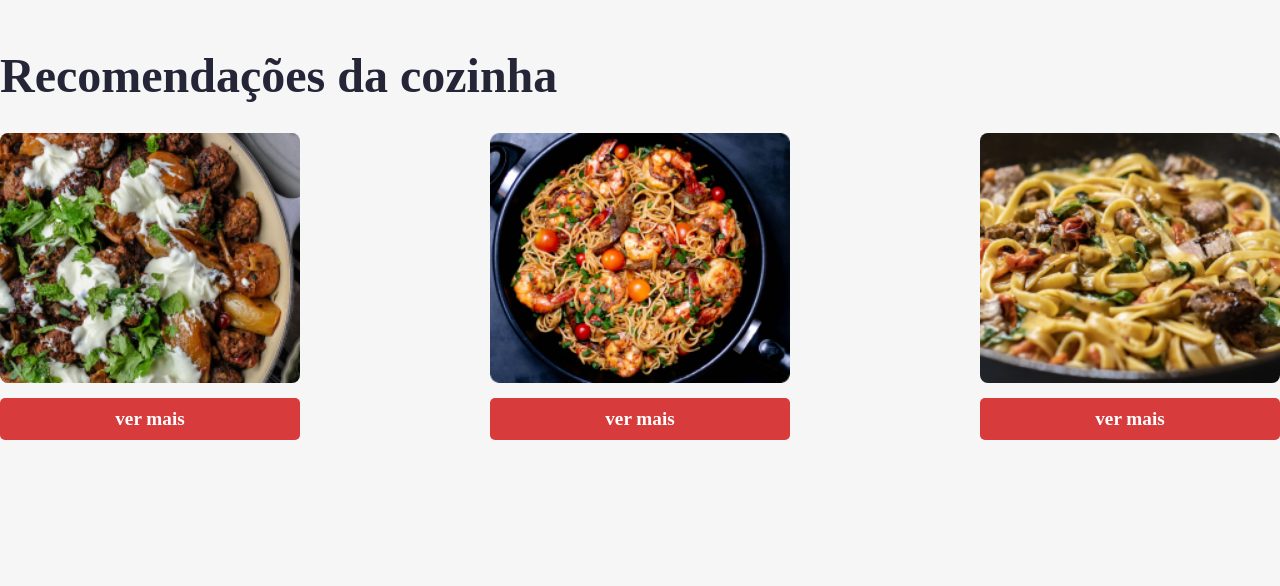
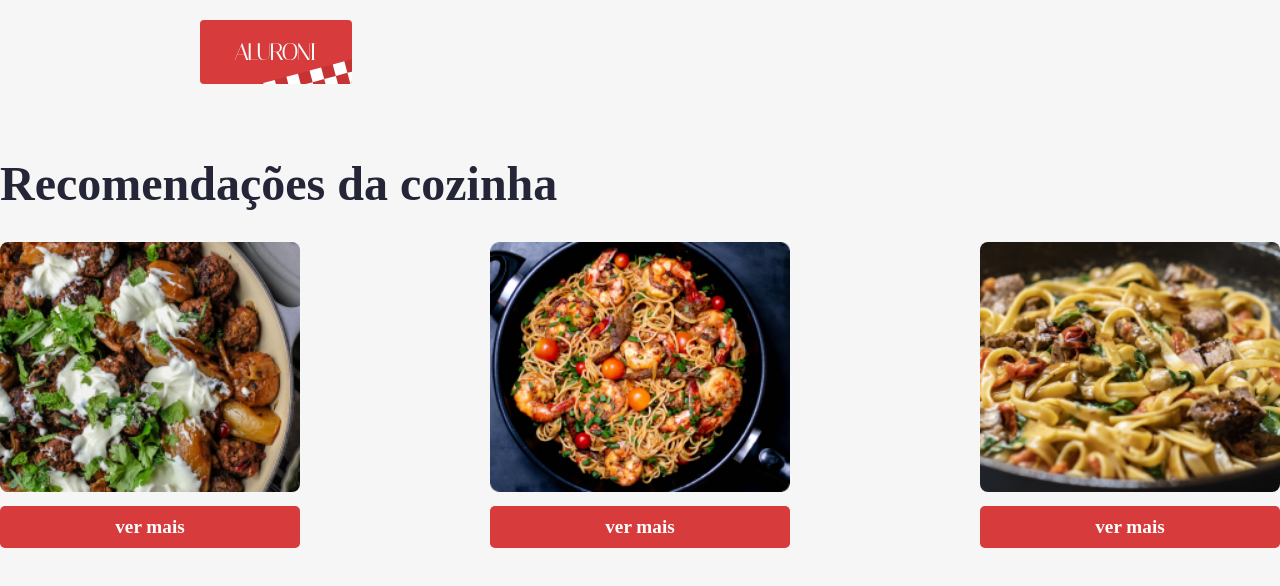
Before and after one commit to tenoriobn/aluroni, a React (Create React App) app: page / in a window 1280 px wide. Shown: the top 586 px of the page. Built offline with nearby package versions, Linux system fonts and the light colour scheme; a web font is replaced by a local one.

Commit message:
Reaproveitando o Menu

```diff
--- /dev/null
+++ b/src/components/Menu/Menu.module.scss
@@ -0,0 +1,15 @@
+@import "styles/variaveis";
+@import "styles/breakpoints";
+
+.menu {
+  padding: 20px $padding-horizontal;
+  @media (max-width: $desktop_xsm) {
+    padding: 20px $padding-horizontal-mobile;
+  }
+  @media (min-width: $desktop_xsm) and (max-width: $desktop_sm) {
+    padding: 20px $padding-horizontal-sm;
+  }
+  @media (min-width: $desktop_sm) and (max-width: $desktop_md) {
+    padding: 20px $padding-horizontal-md;
+  }
+}
--- /dev/null
+++ b/src/components/Menu/index.tsx
@@ -0,0 +1,10 @@
+import { ReactComponent as Logo } from 'assets/logo.svg';
+import styles from './Menu.module.scss';
+
+export default function Menu() {
+  return (
+    <nav className={styles.menu}>
+      <Logo />
+    </nav>
+  );
+}
--- a/src/pages/Cardapio/Cardapio.module.scss
+++ b/src/pages/Cardapio/Cardapio.module.scss
@@ -1,18 +1,5 @@
 @import "styles/variaveis";
 @import "styles/breakpoints";
-
-.menu {
-  padding: 20px $padding-horizontal;
-  @media (max-width: $desktop_xsm) {
-    padding: 20px $padding-horizontal-mobile;
-  }
-  @media (min-width: $desktop_xsm) and (max-width: $desktop_sm) {
-    padding: 20px $padding-horizontal-sm;
-  }
-  @media (min-width: $desktop_sm) and (max-width: $desktop_md) {
-    padding: 20px $padding-horizontal-md;
-  }
-}
 
 .header {
   align-items: center;
--- a/src/pages/Cardapio/index.tsx
+++ b/src/pages/Cardapio/index.tsx
@@ -1,11 +1,11 @@
 import styles from './Cardapio.module.scss';
-import { ReactComponent as Logo } from 'assets/logo.svg';
 import Buscador from './Buscador';
 import { useState } from 'react';
 import Filtros from './Filtros';
 import Ordenador from './Ordenador';
 import Itens from './Itens';
 import React from 'react';
+import Menu from 'components/Menu';
 
 export default function Cardapio() {
   const [busca, setBusca] = useState('');
@@ -13,9 +13,7 @@
   const [ordenador, setOrdenador] = useState('');
   return (
     <main>
-      <nav className={styles.menu}>
-        <Logo />
-      </nav>
+      <Menu />
       <header className={styles.header}>
         <div className={styles.header__text}>
           A casa do código e da massa
--- a/src/pages/Inicio/index.tsx
+++ b/src/pages/Inicio/index.tsx
@@ -1,5 +1,6 @@
 import cardapio from 'data/cardapio.json';
 import styles from './Inicio.module.scss';
+import Menu from 'components/Menu';
 
 export default function Inicio() {
   let pratosRecomendados = [...cardapio];
@@ -7,6 +8,7 @@
 
   return (
     <section>
+      <Menu />
       <h3 className={styles.titulo}>
         Recomendações da cozinha
       </h3>
```
